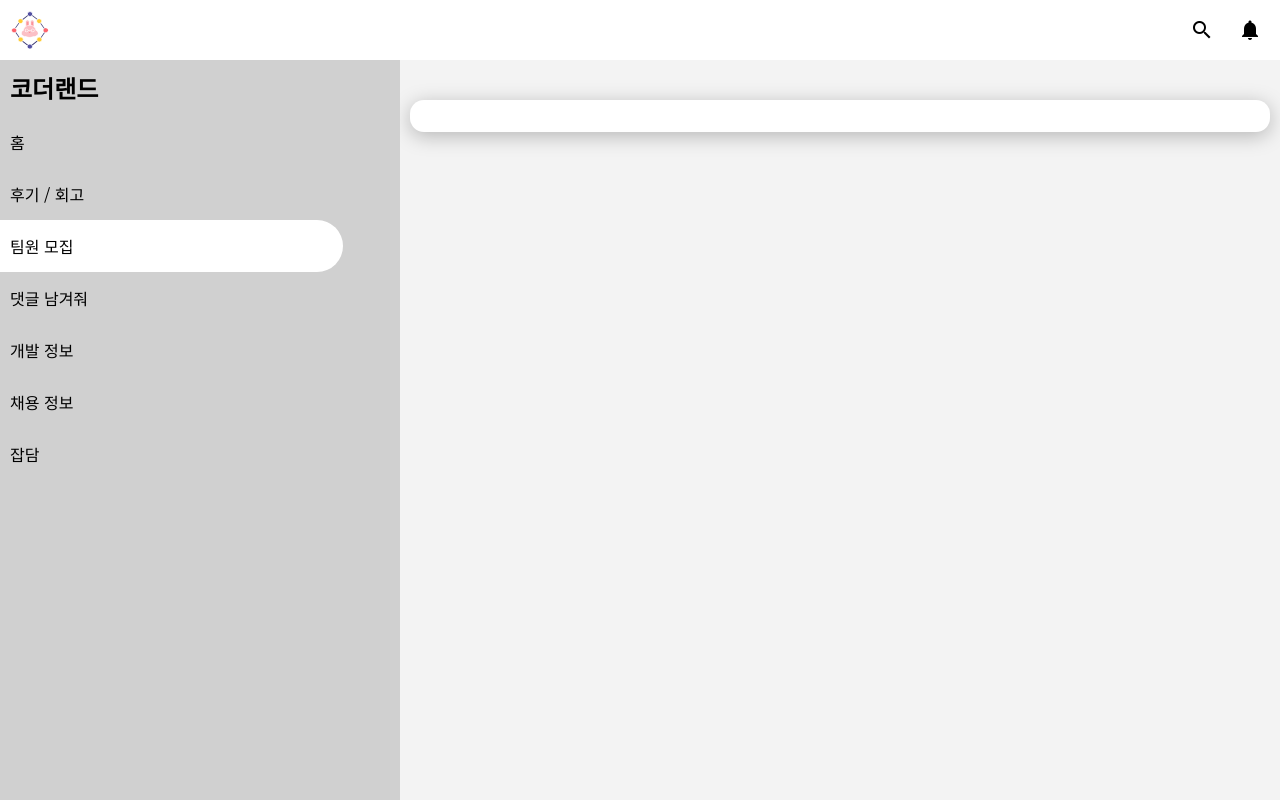
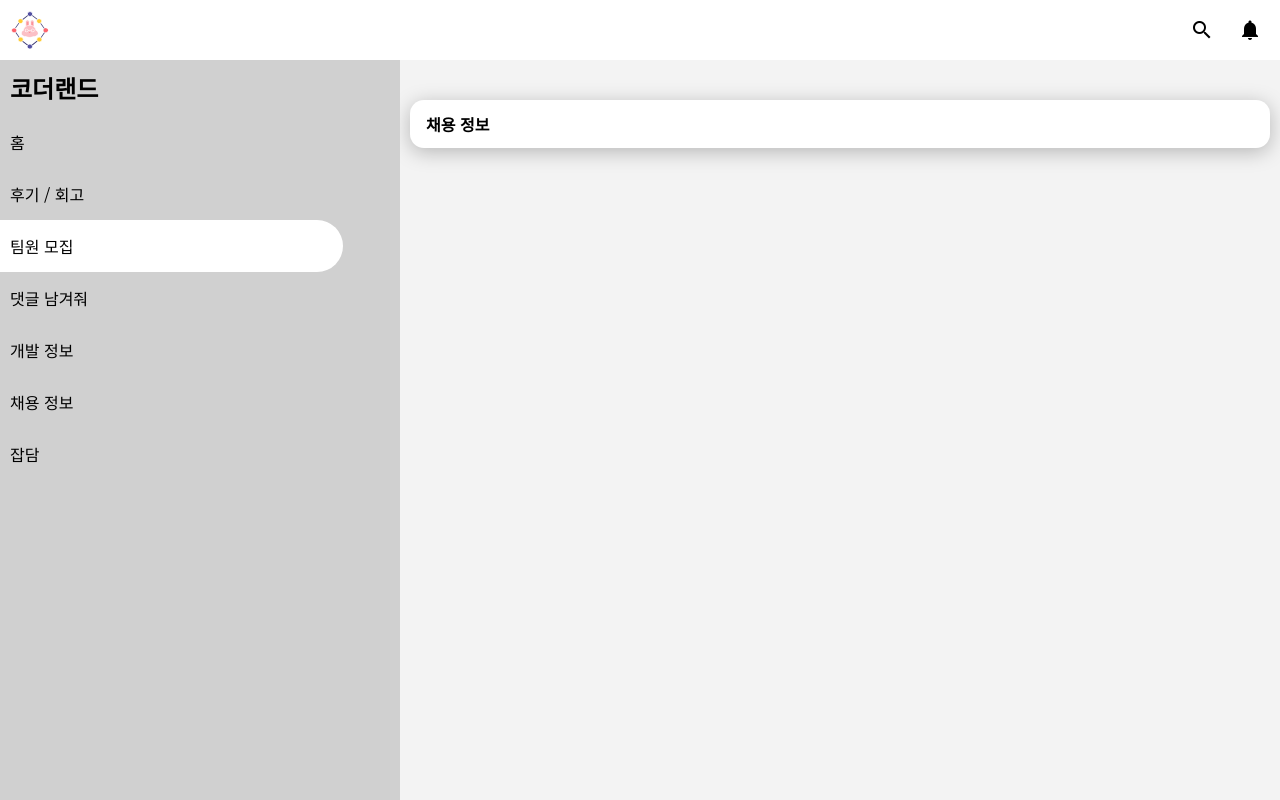
Before and after one commit to marshallku/Coderland, a React (Vite) app in the folder frontend/: page /gather in a window 1280 px wide. Built offline with nearby package versions, Linux system fonts and the light colour scheme.

Commit message:
[Fix] recruit에서 gather로 수정

```diff
--- a/frontend/src/App.tsx
+++ b/frontend/src/App.tsx
@@ -1,7 +1,7 @@
 import { BrowserRouter, Route, Routes } from "react-router-dom";
 import GlobalNavigation from "./components/GlobalNavigation";
 import Home from "./pages/Home";
-import Recruit from "./pages/Recruit";
+import Gather from "./pages/Gather";
 import Detail from "./pages/Detail";
 import Add from "./pages/Add";
 
@@ -15,7 +15,7 @@ export default function App() {
             <main className="container">
               <Routes>
                 <Route path="/" element={<Home />} />
-                <Route path="/recruit" element={<Recruit />} />
+                <Route path="/gather" element={<Gather />} />
                 <Route path="/posts/:id" element={<Detail />} />
                 <Route path="/add/:subject" element={<Add />} />
               </Routes>
--- a/frontend/src/api/dummy.ts
+++ b/frontend/src/api/dummy.ts
@@ -136,7 +136,7 @@ export const dummyAnonymousPost = dummyAsync({
   comments: tmpComments,
 });
 
-export const dummyRecruits = dummyAsync([
+export const dummyGathers = dummyAsync([
   {
     _id: "611b6748bfc2290fd11ec5a5",
     title: "모집 완료 안 된 글",
@@ -181,7 +181,7 @@ export const dummyRecruits = dummyAsync([
   },
 ]);
 
-export const dummyRecruit = dummyAsync({
+export const dummyGather = dummyAsync({
   _id: "611b6748bfc2290fd11ec5a5",
   title: "모집 완료 안 된 글",
   contents: "도도새와 함께하는 사이드 프로젝트",
--- a/frontend/src/pages/Recruit.tsx
+++ b/frontend/src/pages/Gather.tsx
@@ -1,4 +1,4 @@
-export default function Recruit() {
+export default function Gather() {
   return (
     <div>
       <h1>채용 정보</h1>
```
